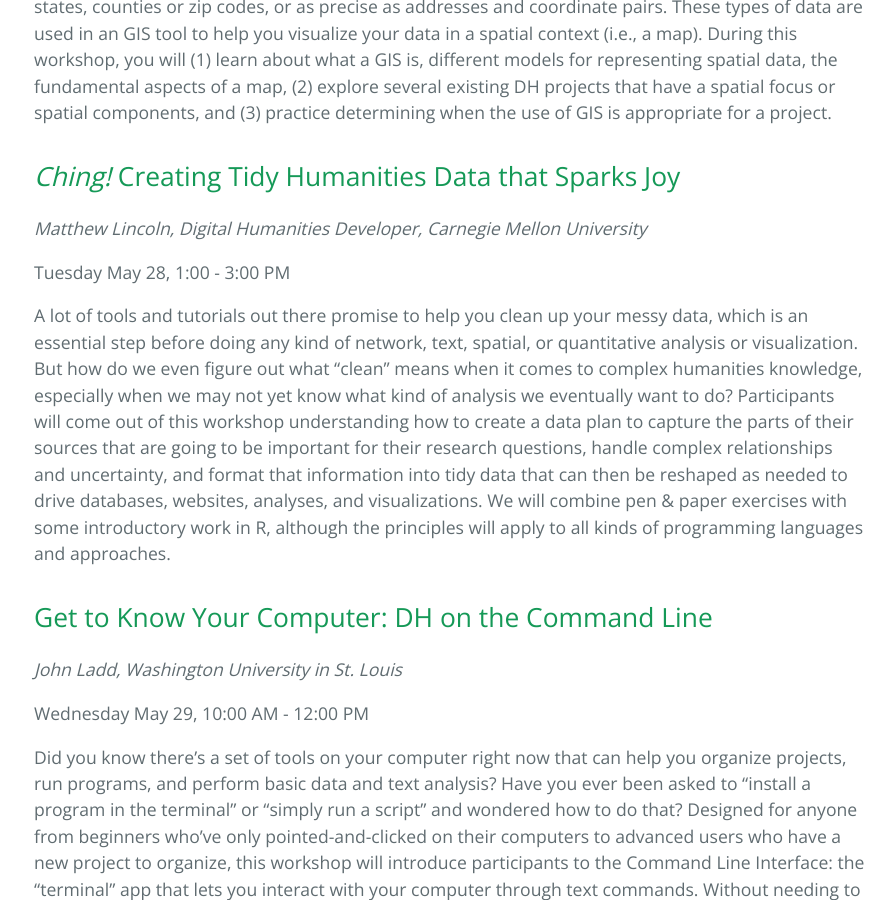
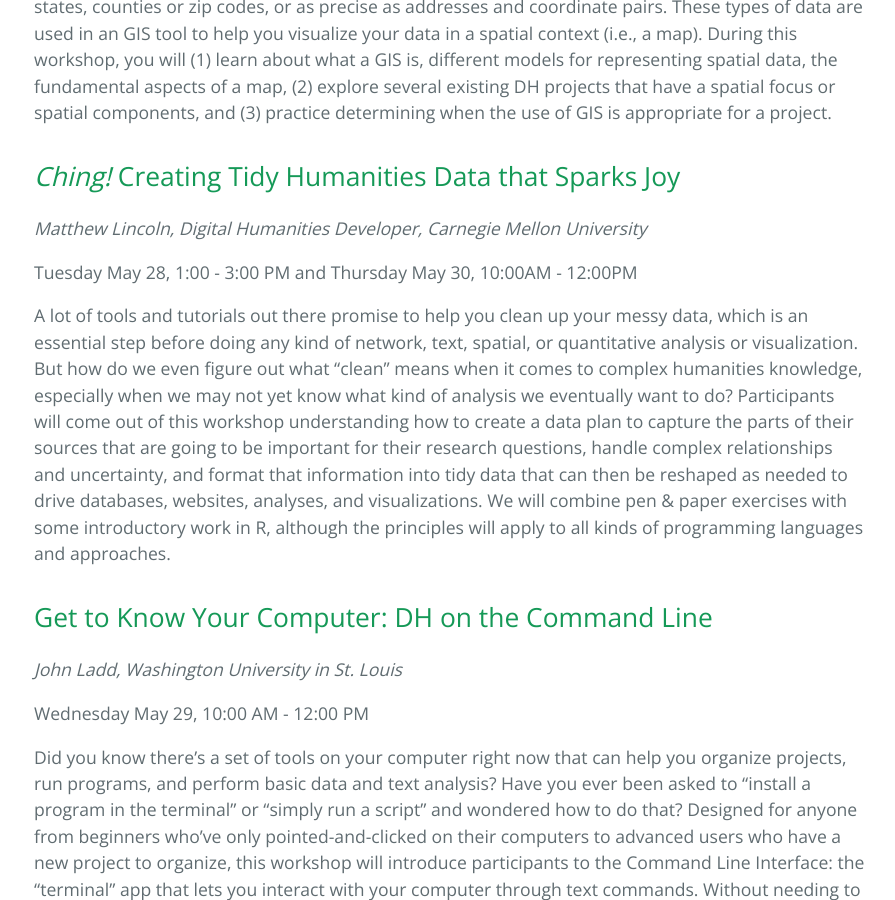
Before and after one commit to dSHARP-CMU/DH-Literacy-Workshop-at-CMU-2019, a Jekyll site: the page built from breakouts.md, in a window 1280 px wide and 900 px high, scrolled down 2807 px. Shown: the whole window, without its empty margins (190-1085 px from the left). Built offline with Jekyll 4.4.1, drawn with Linux system fonts in a browser that asks for light colours; our own code applies the rules of GitHub Pages for plain Markdown files.

Commit message:
Update breakouts.md

```diff
--- a/breakouts.md
+++ b/breakouts.md
@@ -51,7 +51,7 @@ This workshop will introduce you to the use of geographic information systems (G
 ## *Ching!* Creating Tidy Humanities Data that Sparks Joy
 _Matthew Lincoln, Digital Humanities Developer, Carnegie Mellon University_
 
-Tuesday May 28, 1:00 - 3:00 PM
+Tuesday May 28, 1:00 - 3:00 PM and Thursday May 30, 10:00AM - 12:00PM
 
 A lot of tools and tutorials out there promise to help you clean up your messy data, which is an essential step before doing any kind of network, text, spatial, or quantitative analysis or visualization. But how do we even figure out what “clean” means when it comes to complex humanities knowledge, especially when we may not yet know what kind of analysis we eventually want to do? Participants will come out of this workshop understanding how to create a data plan to capture the parts of their sources that are going to be important for their research questions, handle complex relationships and uncertainty, and format that information into tidy data that can then be reshaped as needed to drive databases, websites, analyses, and visualizations. We will combine pen & paper exercises with some introductory work in R, although the principles will apply to all kinds of programming languages and approaches.
 
```
